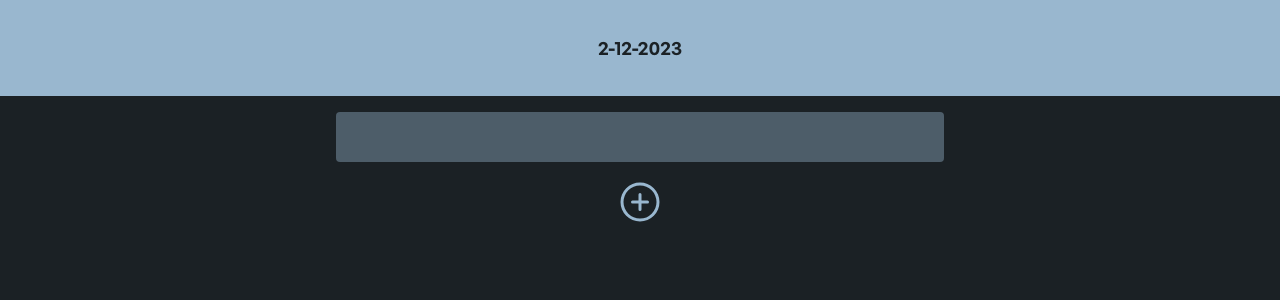
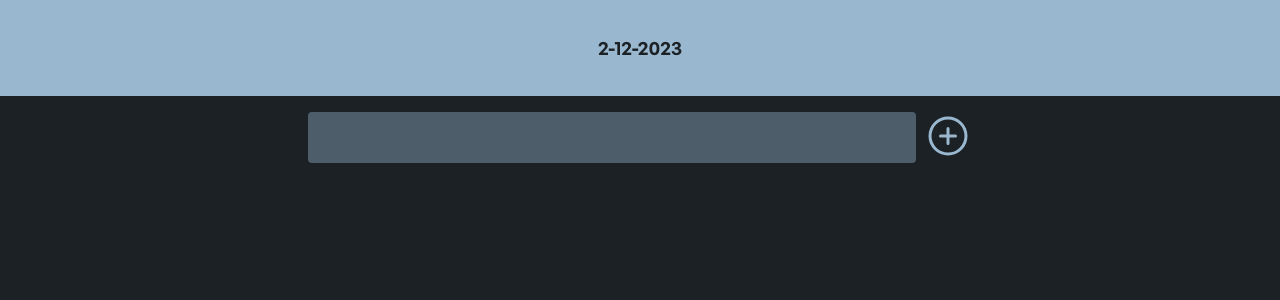
Before and after one commit to fercael/to-do-list, a React (Vite) app: page / in a window 1280 px wide. Shown: the top 300 px of the page. Built offline with nearby package versions, Linux system fonts and the light colour scheme.

Commit message:
fix: alterar a posicao da barra de input

```diff
--- a/src/components/Tasklist.module.css
+++ b/src/components/Tasklist.module.css
@@ -25,6 +25,15 @@
 
     font-size: 1rem;
 }
+.tasklist-inputbar{
+    width: 100%;
+    max-width: 1216px;
+    margin: 1rem 0rem;
+
+    display: flex;
+    justify-content: center;
+    gap: 0.5rem;
+}
 .tasklist-input:focus{
     background-color: transparent;
     color: white;
--- a/src/components/Tasklist.tsx
+++ b/src/components/Tasklist.tsx
@@ -17,6 +17,19 @@ function Tasklist() {
 
     return(
         <section className={styles['tasklist-section']}>
+            <div className={styles['tasklist-inputbar']}>
+                <input className={styles['tasklist-input']} type="text" name="list-input" id="list-input" value={newTask} onChange={e=>{
+                    setNewTask(e.target.value)
+                }}/>
+                <button
+                    className={styles['tasklist-button']}
+                    onClick={()=>{
+                    setListOfTasks([...listOfTasks, newTask])
+                    }}
+                >
+                    <PlusCircle className={styles['tasklist-icon']} />
+                </button>
+            </div>
             <ul className={styles['tasklist-ul']}>
                 {listOfTasks.map((content, index) => {
                     return(
@@ -24,17 +37,7 @@ function Tasklist() {
                     )
                 })}
             </ul>
-            <input className={styles['tasklist-input']} type="text" name="list-input" id="list-input" value={newTask} onChange={e=>{
-                setNewTask(e.target.value)
-            }}/>
-            <button
-                className={styles['tasklist-button']}
-                onClick={()=>{
-                   setListOfTasks([...listOfTasks, newTask])
-                }}
-            >
-                <PlusCircle className={styles['tasklist-icon']} />
-            </button>
+
         </section>
     )
 }
```
